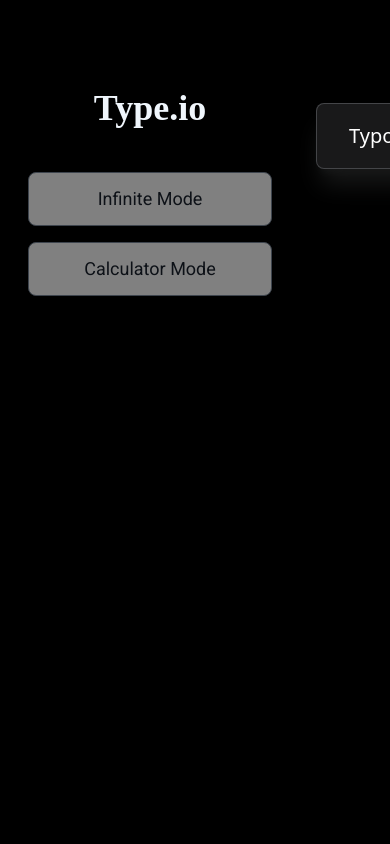
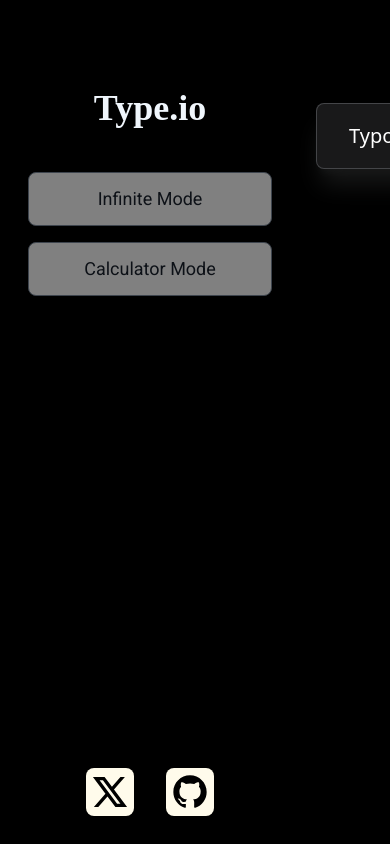
Before and after one commit to SujitInWeb/Type.io, a React (Vite) app in the folder Type.io/: page / in a window 390 px wide. Shown: the top 844 px of the page. Built offline with nearby package versions, Linux system fonts and the light colour scheme; a web font is replaced by a local one.

Commit message:
completed the project need to work on mobile reponsive ness

```diff
--- a/Type.io/src/Sidebar.jsx
+++ b/Type.io/src/Sidebar.jsx
@@ -2,22 +2,27 @@ export default function Sidebar({ setActiveMode }) {
   return (
     <>
       <div className="flex justify-evenly">
-        <div className="w-[300px] h-screen flex items-center flex-col p-7 bg-[#000000] ">
+        <div className="w-[300px] h-screen  flex items-center flex-col p-7 bg-[#000000] ">
           <h1 className="w-full text-center font-bold font-[Bungee_Spice] text-4xl text-[#F0F6FC] pt-15 pb-9">Type.io</h1>
           <button
             className="bg-white/50 hover:bg-white/80 font-[Roboto] font-normal text-[#0D1117] text-lg min-w-full p-3 border rounded-lg border-[#3D444D] my-2 hover:border-[#3D444D]  hover:text-[#0D1117] cursor-pointer transition duration-280"
-            onClick={() => setActiveMode("infinite")}
-          >
+            onClick={() => setActiveMode("infinite")}>
             Infinite Mode
           </button>
           <button
             className="bg-white/50 hover:bg-white/80 font-[Roboto] font-normal text-[#0D1117] text-lg min-w-full p-3 border rounded-lg border-[#3D444D] my-2 hover:border-[#3D444D]  hover:text-[#0D1117] cursor-pointer transition duration-280"
-            onClick={() => setActiveMode("calculator")}
-          >
+            onClick={() => setActiveMode("calculator")}>
             Calculator Mode
           </button>
+          <div className="flex justify-center w-full mt-auto">
+            <div  onClick={ ()=> window.open("https://x.com/SujitInweb", "_blank")} className="h-12 w-12 p-1 mx-4 bg-amber-50 flex justify-center items-center rounded-lg cursor-pointer">
+              <img src="./src/assets/twitter-x-line.svg" alt="" />
+            </div>
+            <button onClick={ ()=> window.open("https://github.com/SujitInWeb/Type.io", "_blank")} className="h-12 w-12 p-1 mx-4 bg-amber-50 flex justify-center items-center rounded-lg cursor-pointer">
+              <img src="./src/assets/github-fill.svg" alt="" />
+            </button>
+          </div>
         </div>
-
       </div>
     </>
 
```
Also changed, not shown: Type.io/src/App.jsx (line endings or trailing spaces).
